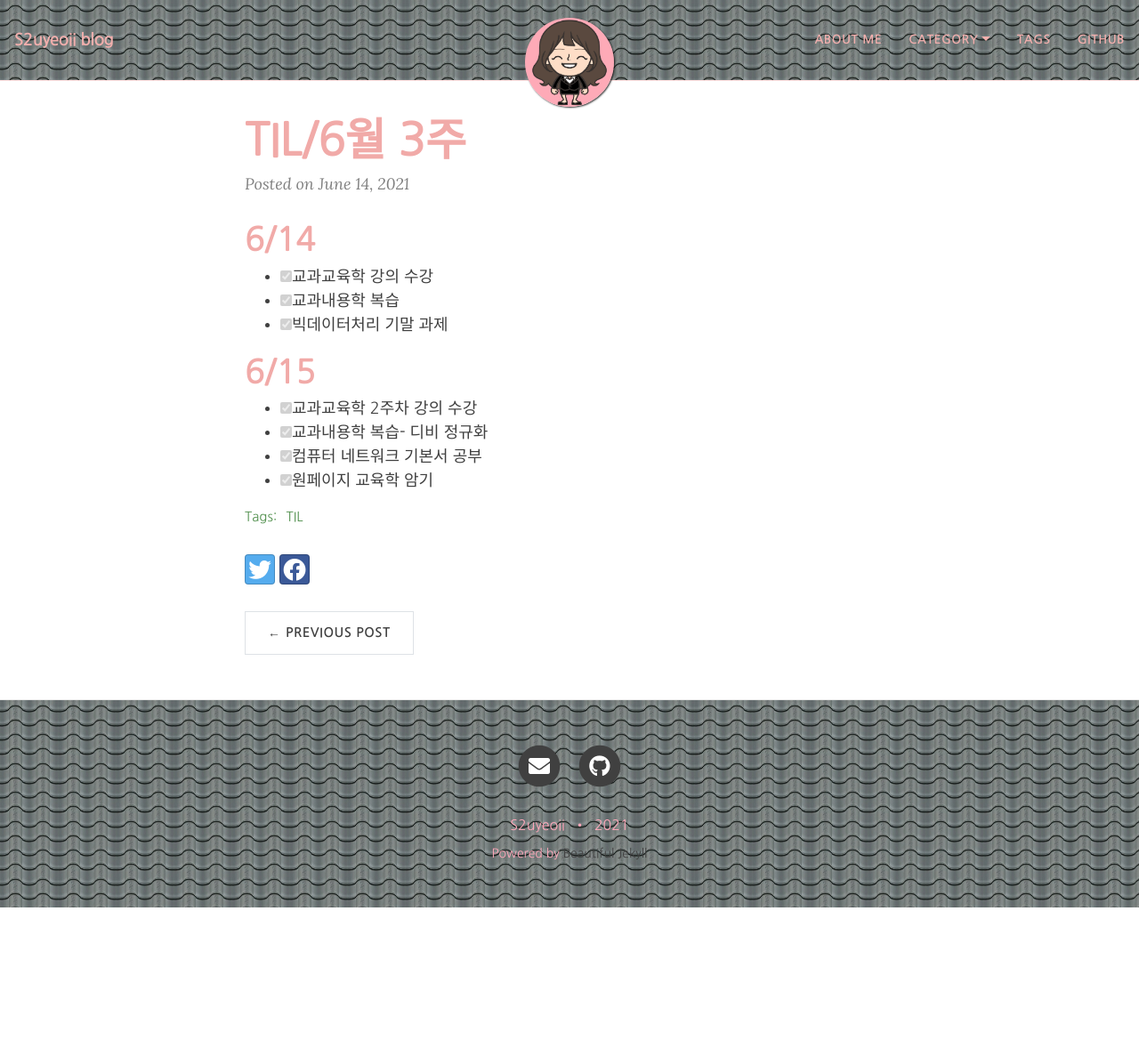
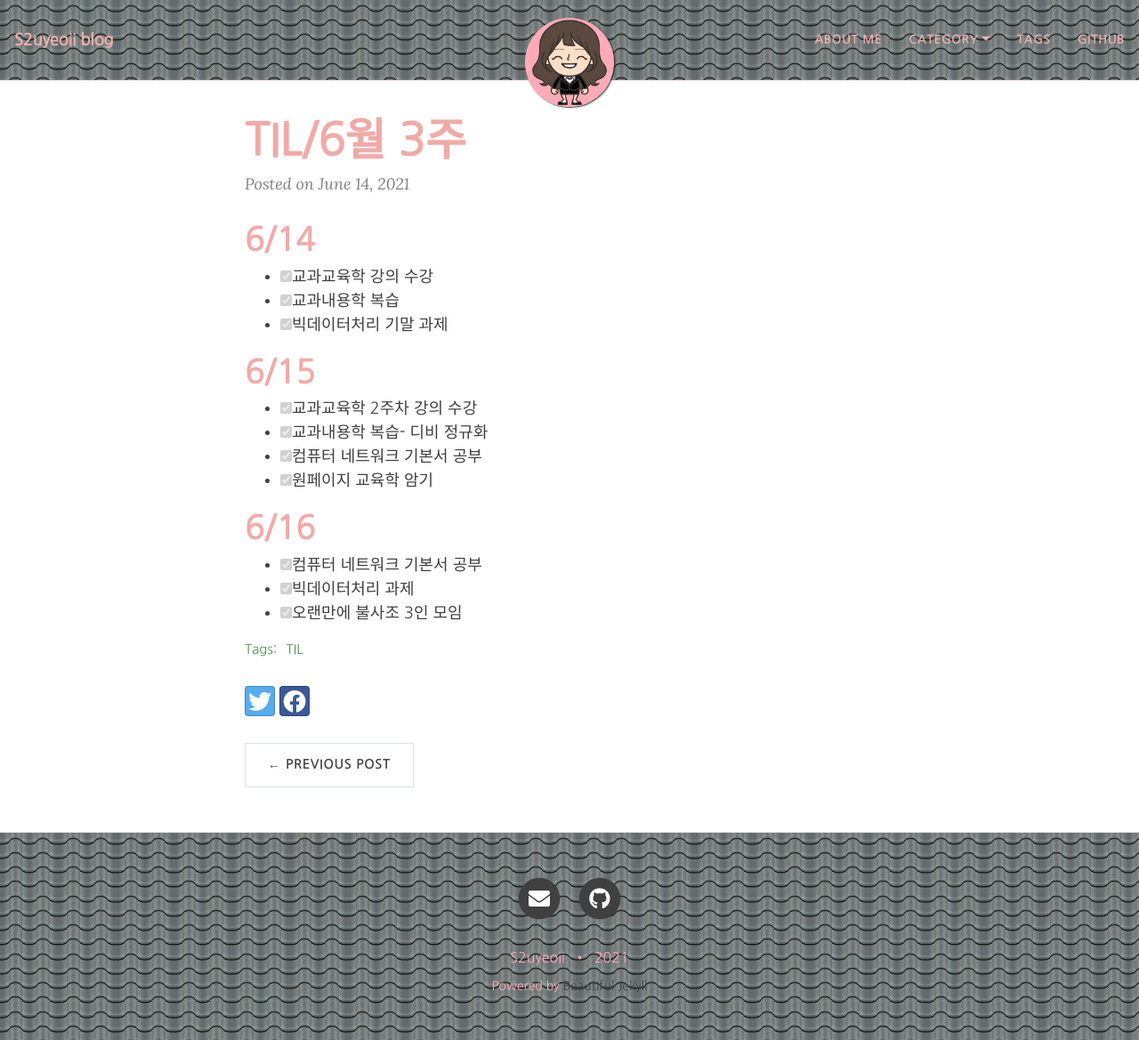
Before and after one commit to yeoneed/yeoneed.github.io, a Jekyll site: the page built from _posts/2021-06-14-6월 3주-TIL.md, in a window 1280 px wide and 1169 px high. Shown: the whole window at 89% size. Built offline with Jekyll 4.4.1, drawn with Linux system fonts in a browser that asks for light colours; nearby versions of some CDN libraries; some web fonts are replaced.

Commit message:
Update 2021-06-14-6월 3주-TIL.md

```diff
--- a/_posts/2021-06-14-6월 3주-TIL.md
+++ b/_posts/2021-06-14-6월 3주-TIL.md
@@ -18,3 +18,8 @@ category: [TIL]
 - [x] 교과내용학 복습- 디비 정규화
 - [x] 컴퓨터 네트워크 기본서 공부
 - [x] 원페이지 교육학 암기
+
+# 6/16
+- [x] 컴퓨터 네트워크 기본서 공부
+- [x] 빅데이터처리 과제
+- [x] 오랜만에 불사조 3인 모임
```
